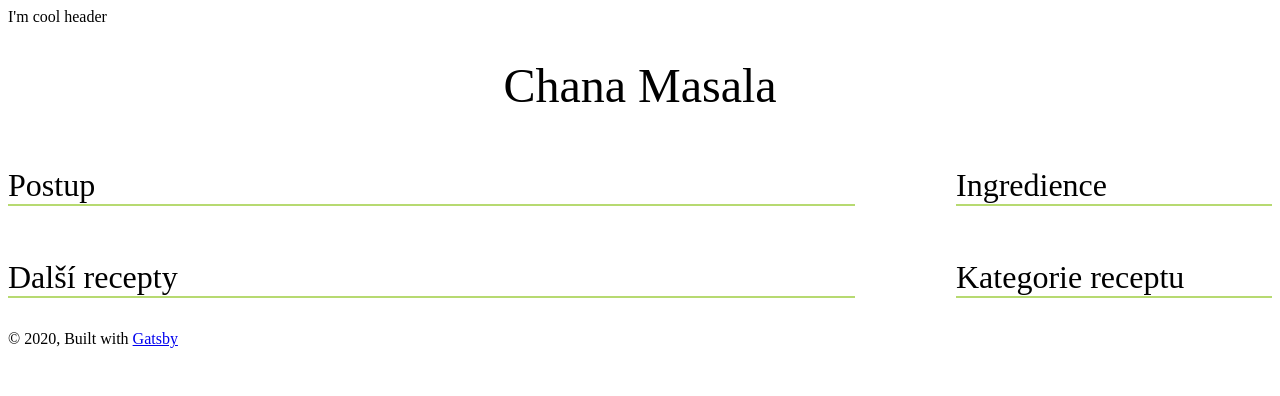
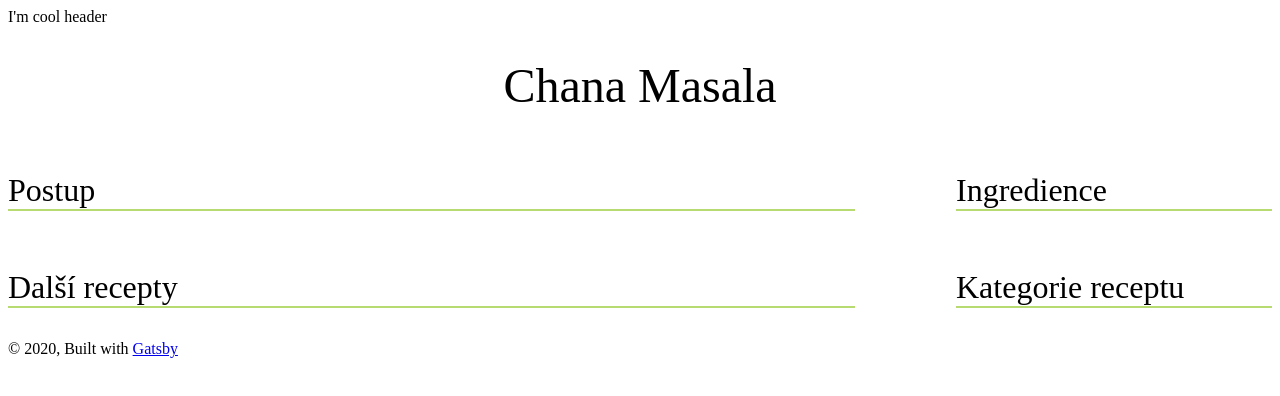
Before and after one commit to Michal27/denik-bylozravce, a Gatsby site: page /recept in a window 1280 px wide. Built offline with nearby package versions, Linux system fonts and the light colour scheme; Gatsby itself is replaced by a stand-in of ours.

Commit message:
Code review related changes.

```diff
--- a/src/components/recipeContent/RecipeContent.jsx
+++ b/src/components/recipeContent/RecipeContent.jsx
@@ -1,4 +1,3 @@
-import PropTypes from 'prop-types';
 import React from 'react';
 import './recipeContent.less';
 import SecondaryHeadline from "../secondaryHeadline/SecondaryHeadline";
@@ -24,12 +23,4 @@ class RecipeContent extends React.Component {
 	}
 }
 
-RecipeContent.propTypes = {
-	text: PropTypes.string
-};
-
-RecipeContent.defaultProps = {
-	text: ''
-};
-
 export default RecipeContent;
--- a/src/components/secondaryHeadline/SecondaryHeadline.jsx
+++ b/src/components/secondaryHeadline/SecondaryHeadline.jsx
@@ -2,22 +2,22 @@ import PropTypes from 'prop-types';
 import React from 'react';
 import "./secondaryHeadline.less";
 
-class SecondaHeadline extends React.Component {
+class SecondaryHeadline extends React.Component {
 	render() {
 		return (
-			<h1 className = 'component-secondary-headline'>
+			<h2 className = 'component-secondary-headline'>
 				{this.props.text}
-			</h1>
+			</h2>
 		);
 	}
 }
 
-SecondaHeadline.propTypes = {
+SecondaryHeadline.propTypes = {
 	text: PropTypes.string
 };
 
-SecondaHeadline.defaultProps = {
+SecondaryHeadline.defaultProps = {
 	text: ''
 };
 
-export default SecondaHeadline;
+export default SecondaryHeadline;
--- a/src/pages/recept.jsx
+++ b/src/pages/recept.jsx
@@ -1,19 +1,19 @@
 import React from "react";
+import MainHeadline from "../components/mainHeadline/MainHeadline";
 import RecipeContent from "../components/recipeContent/RecipeContent";
+import SEO from "../components/seo/SEO";
 import PageTemplate from "../templates/PageTemplate";
-import SEO from "../components/seo/SEO";
-import MainHeadline from "../components/mainHeadline/MainHeadline";
 
-class IndexPage extends React.Component {
+class RecipePage extends React.Component {
 	render() {
 		return (
 			<PageTemplate>
-				<SEO title = 'Recept' />
+				<SEO title = 'Recept'/>
 				<MainHeadline text='Chana Masala'/>
-				<RecipeContent text='1'/>
+				<RecipeContent/>
 			</PageTemplate>
 		);
 	}
 }
 
-export default IndexPage;
+export default RecipePage;
```
